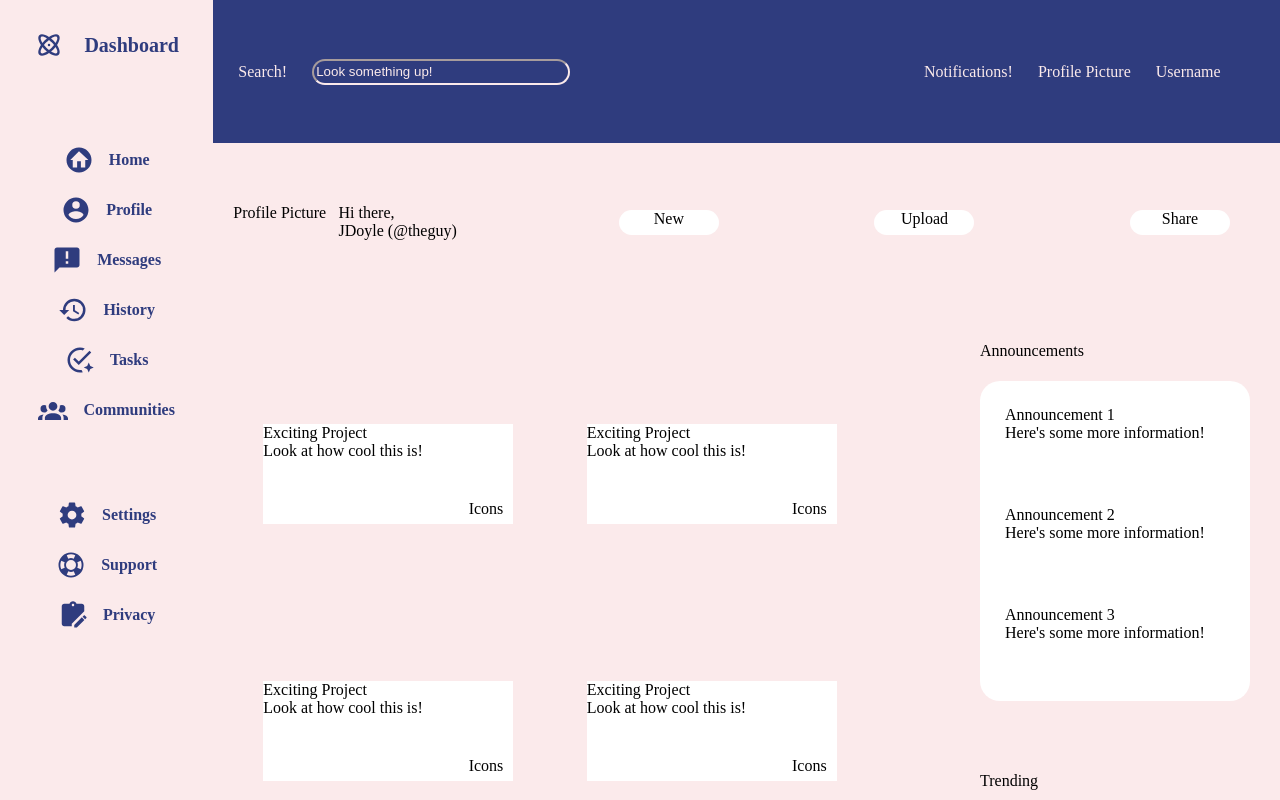
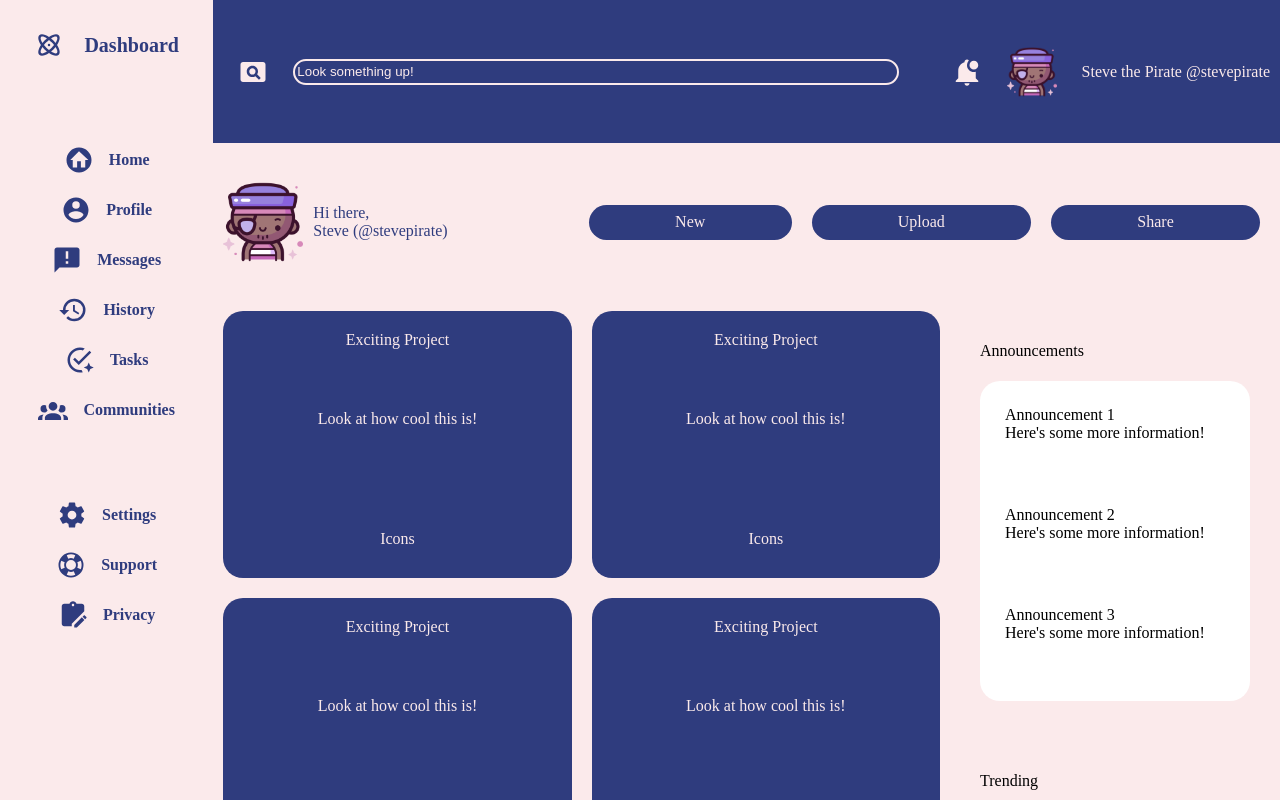
Before and after one commit to JDoy5519/admin-dashboard, a plain HTML site: page index.html in a window 1280 px wide. Shown: the top 800 px of the page. Drawn offline with Linux system fonts and the light colour scheme.

Commit message:
style three more sections and fix flexbox

```diff
--- a/index.html
+++ b/index.html
@@ -69,21 +69,21 @@
         <div class="content-container">
             <div class="search-bar">
                 <div class="search-left-container">
-                    <div class="search-icon">Search!</div>
+                    <svg xmlns="http://www.w3.org/2000/svg" id="search-bar-icon" width="30" height="30" viewBox="0 0 24 24"><path d="M11.5 9C10.12 9 9 10.12 9 11.5S10.12 14 11.5 14 14 12.88 14 11.5 12.88 9 11.5 9M20 4H4C2.9 4 2 4.9 2 6V18C2 19.1 2.9 20 4 20H20C21.1 20 22 19.1 22 18V6C22 4.9 21.1 4 20 4M16.79 18.21L13.88 15.3C13.19 15.74 12.37 16 11.5 16C9 16 7 14 7 11.5S9 7 11.5 7 16 9 16 11.5C16 12.38 15.74 13.19 15.3 13.89L18.21 16.79L16.79 18.21Z" /></svg>
                     <input type="text" placeholder="Look something up!" class="look-up">
                 </div>
                 <div class="search-right-container">
-                    <div class="notifications-icon">Notifications!</div>
-                    <div class="profile-picture-one">Profile Picture</div>
-                    <div class="username">Username</div>
+                    <svg xmlns="http://www.w3.org/2000/svg" id="notifications-icon" viewBox="0 0 24 24"><path d="M21 6.5C21 8.43 19.43 10 17.5 10S14 8.43 14 6.5 15.57 3 17.5 3 21 4.57 21 6.5M19 11.79C18.5 11.92 18 12 17.5 12C14.47 12 12 9.53 12 6.5C12 5.03 12.58 3.7 13.5 2.71C13.15 2.28 12.61 2 12 2C10.9 2 10 2.9 10 4V4.29C7.03 5.17 5 7.9 5 11V17L3 19V20H21V19L19 17V11.79M12 23C13.11 23 14 22.11 14 21H10C10 22.11 10.9 23 12 23Z" /></svg>
+                    <img src="icons/pirate.png" alt="Pirate Profile" class="profile-icons">
+                    <div class="username">Steve the Pirate @stevepirate</div>
                 </div>
             </div>
             <div class="profile-bar">
                 <div class="profile-left-container">
-                    <div class="profile-picture-two">Profile Picture</div>
+                <img src="icons/pirate.png" alt="Pirate Profile" class="profile-icons-two">
                     <div class="welcome-container">
                         <div class="hi">Hi there,</div>
-                        <div class="user">JDoyle (@theguy)</div>
+                        <div class="user">Steve (@stevepirate)</div>
                     </div>
                 </div>
                 <div class="profile-right-container">
@@ -94,8 +94,8 @@
             </div>
             <div class="your-projects">
                 <div class="grid-plan">
-                    <div class="grid-title">Exciting Project</div>
-                    <div class="grid-subtitle">Look at how cool this is!</div>
+                        <div class="grid-title">Exciting Project</div>
+                        <div class="grid-subtitle">Look at how cool this is!</div>
                     <div class="grid-icons">Icons</div>
                 </div>
                 <div class="grid-plan">
@@ -176,24 +176,6 @@
             </div>
         </div>
     </div>
-<script>
-import SvgIcon from '@jamescoyle/vue-icon'
-import { mdiAccount } from '@mdi/js'
-
-export default {
-	name: "my-cool-component",
-
-	components: {
-		SvgIcon
-	},
-
-  	data() {
-		return {
-			path: mdiAccount,
-	  	}
-  	}
-}
-</script>
 </body>
 
 </html>
--- a/style.css
+++ b/style.css
@@ -86,11 +86,19 @@ svg {
 
 /*search*/
 
+#search-bar-icon, #notifications-icon {
+    fill: #FBEAEB;
+    min-height: 30px;
+    max-height: 50px;
+    min-width: 30px;
+    max-width: 50px;
+}
+
 .search-bar {
     grid-area: search-bar;
     display: grid;
     grid-auto-flow: column;
-    grid-template-columns: 1.8fr 1fr;
+    grid-template-columns: 1fr .5fr;
 }
 
 .search-left-container,
@@ -98,26 +106,53 @@ svg {
     background-color: #2F3C7E;
     color: #FBEAEB;
     display: flex;
-    flex-wrap: wrap;
     align-items: center;
-    padding: 25px;
     gap: 25px;
+}
+
+.search-left-container {
+    padding-left: 25px;
+    padding-right: 25px;
+    justify-content: flex-start;
+}
+
+.search-right-container {
+    padding: 10px;
+    justify-content: flex-end;
 }
 
 .look-up {
     background-color: #2F3C7E;
     border-color: #FBEAEB;
+    border-width: 2px;
     color:#FBEAEB;
     border-radius: 15px;
-    width: 250px;
+    min-width: 250px;
+    max-width: 1000px;
     height: 20px;
+    border-style: solid;
+    flex-grow: 1;
 }
 
 ::placeholder {
     color: #FBEAEB;
 }
 
+.profile-icons {
+    min-height: 30px;
+    max-height: 50px;
+    min-width: 30px;
+    max-width: 50px;
+}
+
 /*profile*/
+
+.profile-icons-two {
+    min-height: 50px;
+    max-height: 80px;
+    min-width: 50px;
+    max-width: 80px;
+}
 
 .profile-bar {
     grid-area: profile-bar;
@@ -128,25 +163,34 @@ svg {
 }
 
 .profile-left-container {
-    display: grid;
-    grid-auto-flow: column;
-    grid-template-columns: 1fr 2fr;
-    padding: 20px;
+    display: flex;
+    align-items: center;
+    justify-content: flex-start;
+    gap: 10px;
+    padding: 10px;
 }
 
 .profile-right-container {
     display: flex;
     justify-content: space-between;
     align-items: center;
-    padding: 50px;
+    padding: 20px;
+    gap: 20px;
 }
 
 .button-options {
-    background-color: white;
-    height: 25px;
-    width: 100px;
+    background-color: #2F3C7E;
+    color: #FBEAEB;
+    height: 35px;
+    min-width: 100px;
+    flex-grow: 1;
     border-radius: 20px;
     text-align: center;
+    align-content: center;
+}
+
+.welcome-container {
+    color: #2F3C7E;
 }
 
 /*projects*/
@@ -155,18 +199,21 @@ svg {
     grid-area: your-projects;
     display: grid;
     grid-auto-flow: column;
-    grid-template-columns: 1fr 1fr;
-    grid-template-rows: repeat(3, 1fr);
-    padding: 50px;
-    gap: 10px;
-    justify-content: center;
-    align-items: center;
+    grid-template-columns: repeat(2, minmax(150px, 1fr));
+    grid-template-rows: repeat(3, minmax(200px,1fr));
+    padding: 10px;
+    gap: 20px;
 }
 
 .grid-plan {
-    height: 100px;
-    width: 250px;
-    background-color: white;
+    background-color: #2F3C7E;
+    color: #FBEAEB;
+    border-radius: 20px;
+    padding: 20px;
+    display: flex;
+    flex-direction: column;
+    justify-content: space-between;
+    align-items: center;
 }
 
 .grid-icons {
```
Also changed, not shown: icons/pirate.png (added).
